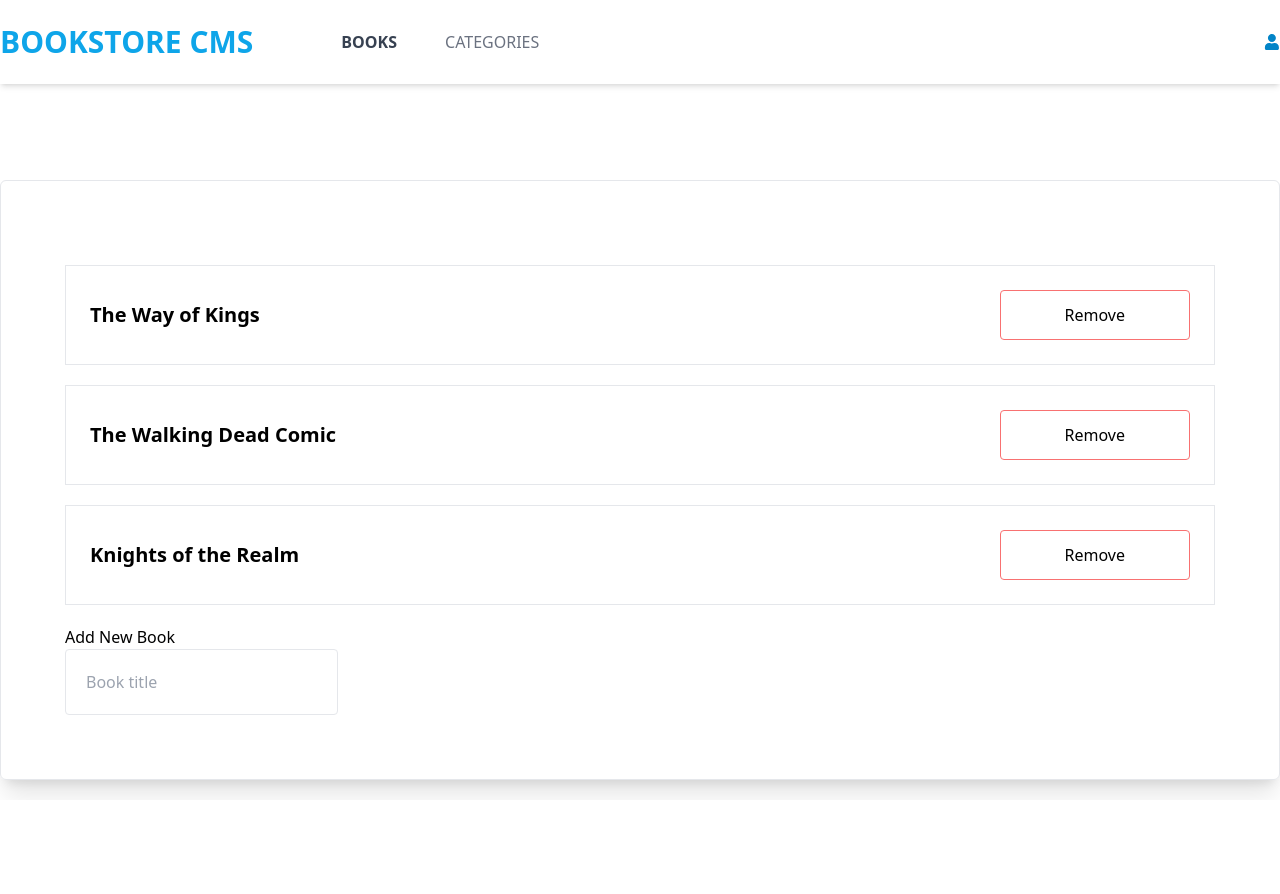
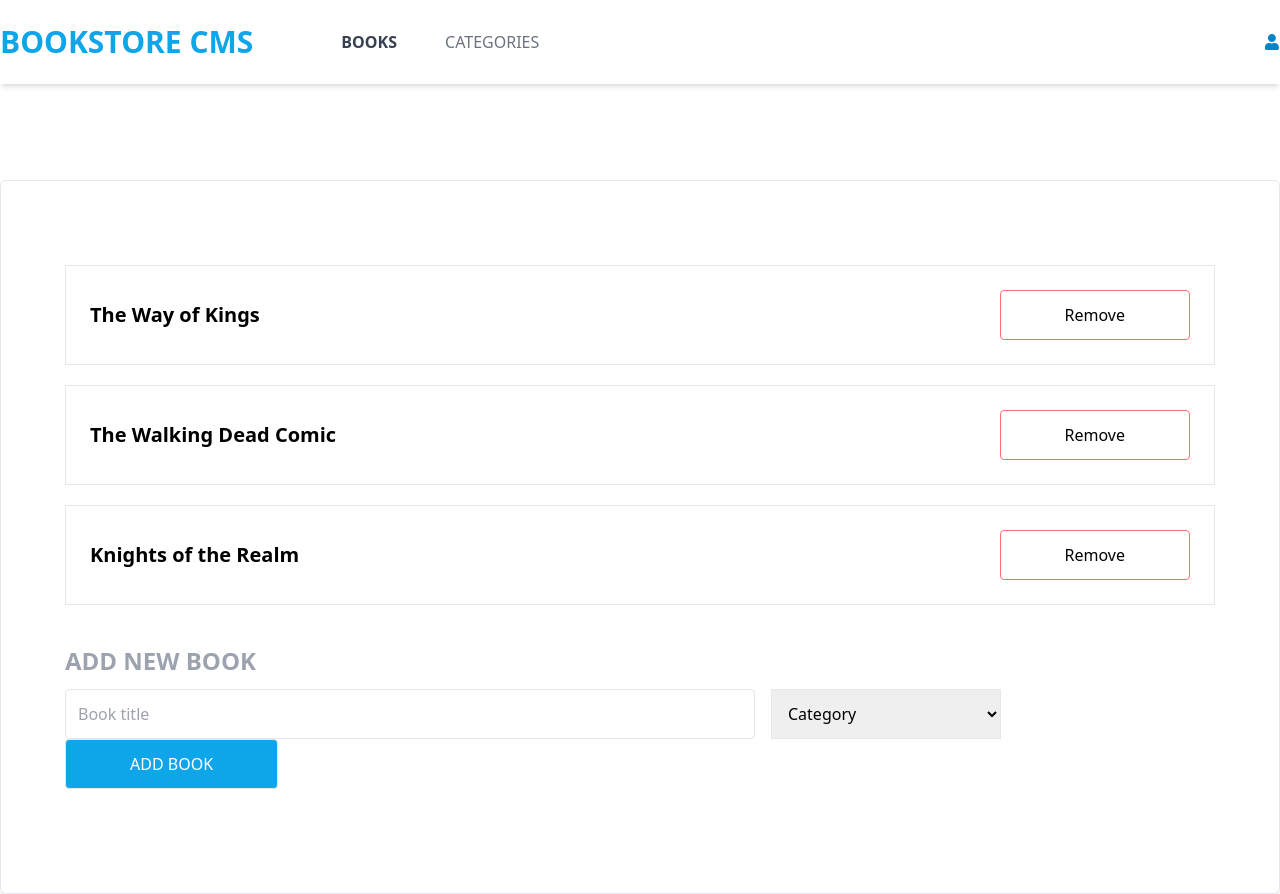
Before and after one commit to AmaduKamara/book-store, a React (Create React App) app: page / in a window 1280 px wide. Before the commit the page ends 800 px from the top, so only its background shows below. Built offline with nearby package versions, Linux system fonts and the light colour scheme.

Commit message:
Work on BookRorm.js and styles

```diff
--- a/src/components/BookForm.jsx
+++ b/src/components/BookForm.jsx
@@ -3,14 +3,39 @@ import React from 'react';
 
 function BookForm() {
   return (
-    <form>
-      <h3>Add New Book</h3>
+    <form className="my-10 w-full">
+      <h3 className="text-2xl uppercase font-semibold text-gray-400 my-3">
+        Add New Book
+      </h3>
       <div>
         <input
           type="text"
           placeholder="Book title"
-          className="p-5 border rounded"
+          className="p-3 border rounded w-3/5 focus:outline-none"
         />
+        <select name="category" className="p-3 border mx-4  w-1/5">
+          <option value="" className="my-2">
+            Category
+          </option>
+          <option value="cat1" className="my-2">
+            Category 1
+          </option>
+          <option value="cat2" className="my-2">
+            Category 2
+          </option>
+          <option value="cat3" className="my-2">
+            Category 3
+          </option>
+          <option value="cat4" className="my-2">
+            Category 4
+          </option>
+        </select>
+        <button
+          type="button"
+          className="py-3 px-16 rounded border bg-sky-500 text-white hover:text-white uppercase"
+        >
+          Add Book
+        </button>
       </div>
     </form>
   );
--- a/src/pages/Categories.js
+++ b/src/pages/Categories.js
@@ -3,7 +3,7 @@ import React from 'react';
 function Categories() {
   return (
     <div className="container mx-auto py-16 px-24">
-      <h1>Under construction</h1>
+      <h1 className="text-xl">Under construction</h1>
     </div>
   );
 }
```
